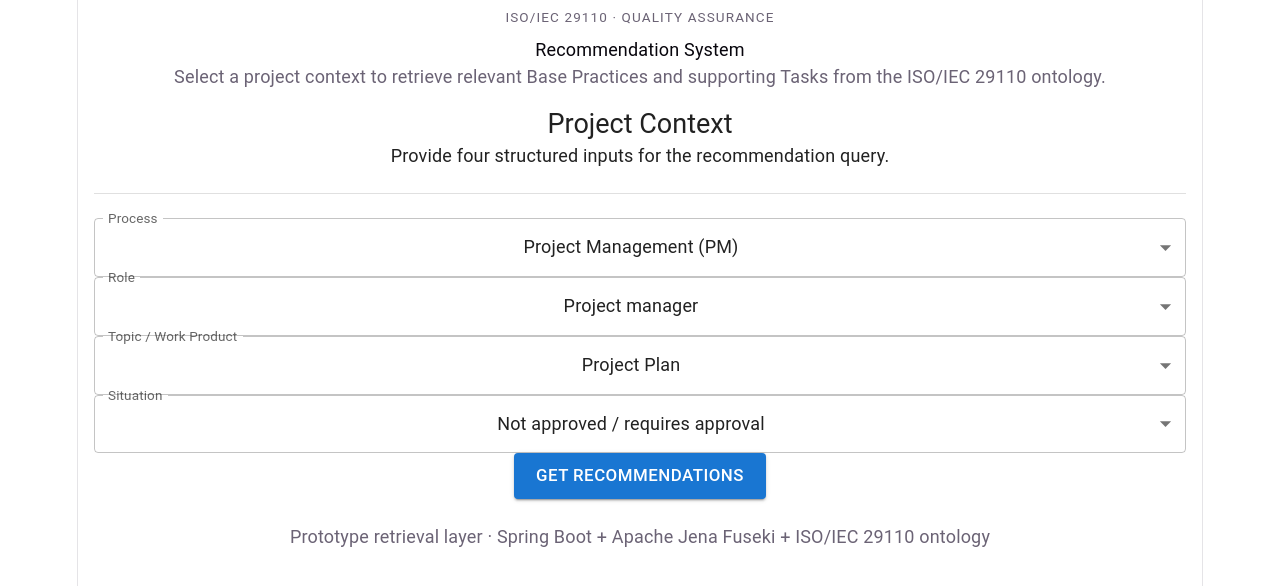
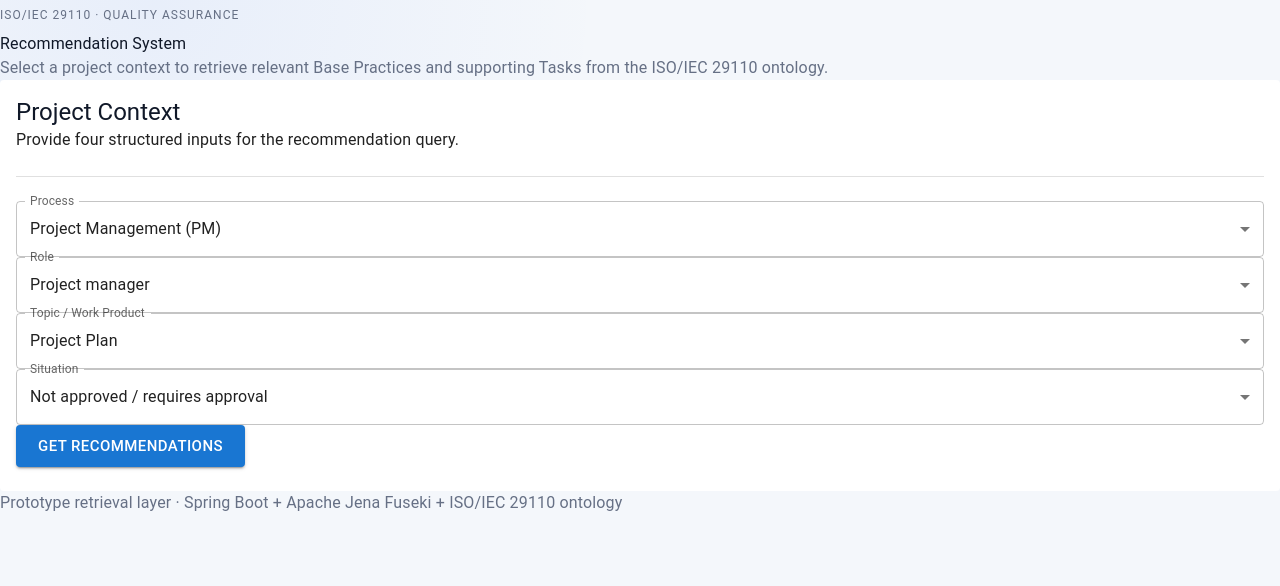
Before and after one commit to witzard/A-Recommender-System-for-ISO29110, a React app in the folder frontend/: page / in a window 1280 px wide. Shown: the top 586 px of the page. Built offline with nearby package versions, Linux system fonts and the light colour scheme; the HTML template or start-up script is replaced by a standard one.

Commit message:
Refresh recommendation app theme

```diff
--- a/frontend/src/index.css
+++ b/frontend/src/index.css
@@ -1,111 +1,63 @@
 :root {
-  --text: #6b6375;
-  --text-h: #08060d;
-  --bg: #fff;
-  --border: #e5e4e7;
-  --code-bg: #f4f3ec;
-  --accent: #aa3bff;
-  --accent-bg: rgba(170, 59, 255, 0.1);
-  --accent-border: rgba(170, 59, 255, 0.5);
-  --social-bg: rgba(244, 243, 236, 0.5);
+  --text: #667085;
+  --text-h: #101828;
+  --bg: #f4f7fb;
+  --surface: #ffffff;
+  --surface-muted: #f8fafc;
+  --border: #e4e7ec;
+  --code-bg: #f2f4f7;
+  --accent: #2563eb;
+  --accent-bg: rgba(37, 99, 235, 0.08);
+  --accent-border: rgba(37, 99, 235, 0.35);
   --shadow:
-    rgba(0, 0, 0, 0.1) 0 10px 15px -3px, rgba(0, 0, 0, 0.05) 0 4px 6px -2px;
+    rgba(16, 24, 40, 0.055) 0 8px 24px,
+    rgba(16, 24, 40, 0.035) 0 2px 6px;
 
-  --sans: system-ui, 'Segoe UI', Roboto, sans-serif;
-  --heading: system-ui, 'Segoe UI', Roboto, sans-serif;
-  --mono: ui-monospace, Consolas, monospace;
+  --sans: system-ui, 'Segoe UI', Roboto, Helvetica, Arial, sans-serif;
+  --heading: system-ui, 'Segoe UI', Roboto, Helvetica, Arial, sans-serif;
+  --mono: ui-monospace, SFMono-Regular, Consolas, 'Liberation Mono', monospace;
 
-  font: 18px/145% var(--sans);
-  letter-spacing: 0.18px;
-  color-scheme: light dark;
+  font: 16px/145% var(--sans);
   color: var(--text);
   background: var(--bg);
   font-synthesis: none;
   text-rendering: optimizeLegibility;
   -webkit-font-smoothing: antialiased;
   -moz-osx-font-smoothing: grayscale;
-
-  @media (max-width: 1024px) {
-    font-size: 16px;
-  }
 }
 
-@media (prefers-color-scheme: dark) {
-  :root {
-    --text: #9ca3af;
-    --text-h: #f3f4f6;
-    --bg: #16171d;
-    --border: #2e303a;
-    --code-bg: #1f2028;
-    --accent: #c084fc;
-    --accent-bg: rgba(192, 132, 252, 0.15);
-    --accent-border: rgba(192, 132, 252, 0.5);
-    --social-bg: rgba(47, 48, 58, 0.5);
-    --shadow:
-      rgba(0, 0, 0, 0.4) 0 10px 15px -3px, rgba(0, 0, 0, 0.25) 0 4px 6px -2px;
-  }
+* {
+  box-sizing: border-box;
+}
 
-  #social .button-icon {
-    filter: invert(1) brightness(2);
-  }
+html {
+  background: var(--bg);
 }
 
 body {
   margin: 0;
+  min-width: 320px;
+  min-height: 100vh;
+  background:
+    radial-gradient(circle at 12% 0%, rgba(37, 99, 235, 0.06), transparent 28rem),
+    var(--bg);
+}
+
+button,
+input,
+select {
+  font: inherit;
 }
 
 #root {
-  width: 1126px;
-  max-width: 100%;
-  margin: 0 auto;
-  text-align: center;
-  border-inline: 1px solid var(--border);
   min-height: 100svh;
-  display: flex;
-  flex-direction: column;
-  box-sizing: border-box;
 }
 
 h1,
-h2 {
-  font-family: var(--heading);
-  font-weight: 500;
+h2,
+h3,
+h4,
+h5,
+h6 {
   color: var(--text-h);
 }
-
-h1 {
-  font-size: 56px;
-  letter-spacing: -1.68px;
-  margin: 32px 0;
-  @media (max-width: 1024px) {
-    font-size: 36px;
-    margin: 20px 0;
-  }
-}
-h2 {
-  font-size: 24px;
-  line-height: 118%;
-  letter-spacing: -0.24px;
-  margin: 0 0 8px;
-  @media (max-width: 1024px) {
-    font-size: 20px;
-  }
-}
-p {
-  margin: 0;
-}
-
-code,
-.counter {
-  font-family: var(--mono);
-  display: inline-flex;
-  border-radius: 4px;
-  color: var(--text-h);
-}
-
-code {
-  font-size: 15px;
-  line-height: 135%;
-  padding: 4px 8px;
-  background: var(--code-bg);
-}
```
